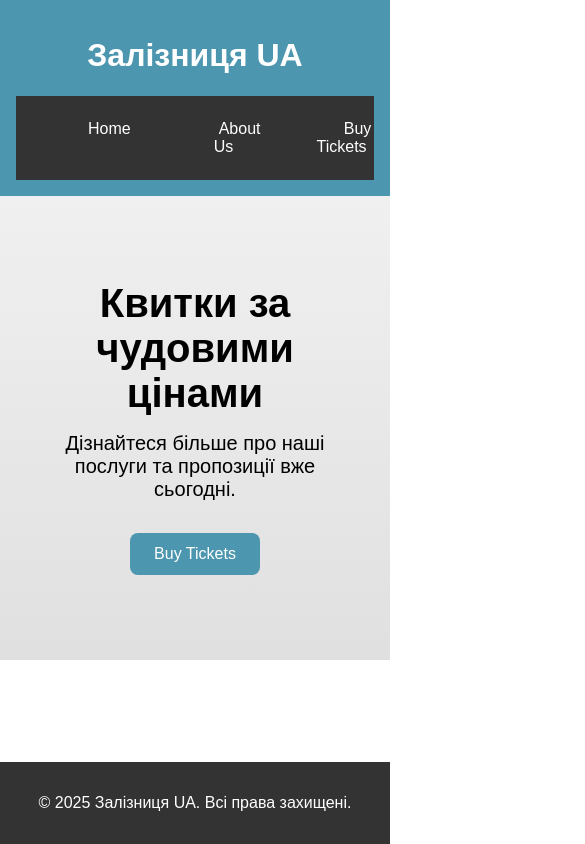
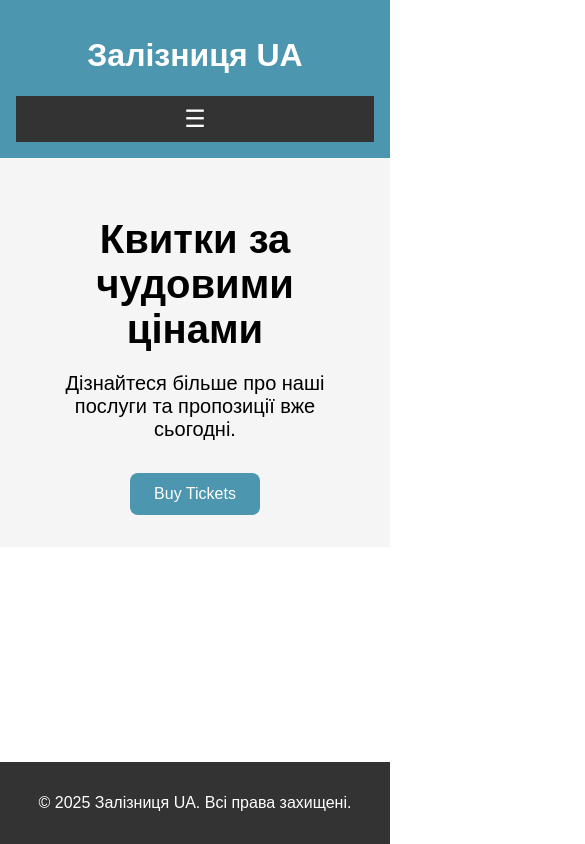
Before and after one commit to ZahariyBoris/Praktyka-3-kurs, a Vue app in the folder zaliznytsiaUA/: page / in a window 390 px wide. Shown: the top 844 px of the page, 585 px wide, since content can reach past the window. Built offline with nearby package versions, Linux system fonts and the light colour scheme.

Commit message:
made navbar responsive

```diff
--- a/zaliznytsiaUA/src/App.vue
+++ b/zaliznytsiaUA/src/App.vue
@@ -4,6 +4,8 @@
     <header>
       <h1>Залізниця UA</h1>
       <nav>
+        <button class="burger" @click="toggleMenu">&#9776;</button>
+        <div :class="['menu', { 'menu--open': isMenuOpen }]">
           <div class="right">
             <ul><router-link to="/">Home</router-link></ul>
             <ul><router-link to="/about">About Us</router-link></ul>
@@ -13,6 +15,7 @@
 
           <div class="left">
             <ul><router-link to="/your-tickets">Your Tickets</router-link></ul>
+          </div>
         </div>
       </nav>
     </header>
@@ -32,6 +35,16 @@
 
   export default {
     name: "App",
+    data() {
+      return {
+        isMenuOpen: false,
+      };
+    },
+    methods: {
+      toggleMenu() {
+        this.isMenuOpen = !this.isMenuOpen;
+      },
+    },
   };
 
 </script>
@@ -57,17 +70,27 @@
 
   nav {
     display: flex;
+    flex-direction: column;
+    background-color: #333;
+    padding: 0.5rem 1rem;
+    position: relative;
+
+    .burger {
+      background: none;
+      border: none;
+      color: white;
+      font-size: 1.5rem;
+      cursor: pointer;
+      display: none;
+    }
+
+    .menu {
+      display: flex;
+      flex-direction: row;
       justify-content: space-between;
       align-items: center;
-    background-color: #333;
-    padding: 0.5rem 1rem;
 
-    .left {
-      display: flex;
-      gap: 1rem;
-    }
-
-    .right {
+      .left, .right {
         display: flex;
         gap: 1rem;
       }
@@ -83,37 +106,9 @@
       }
     }
 
-  .hero {
+    .menu--open {
       display: flex;
       flex-direction: column;
-    justify-content: center;
-    align-items: center;
-    text-align: center;
-    padding: 2rem;
-    background: linear-gradient(to bottom, #f0f0f0, #e0e0e0);
-    height: 400px;
-
-    h1 {
-      margin: 0 0 1rem;
-      font-size: 2.5rem;
-    }
-
-    p {
-      font-size: 1.2rem;
-      margin: 0 0 1.5rem;
-    }
-
-    .btn {
-      background-color: $main-color;
-      color: white;
-      padding: 0.75rem 1.5rem;
-      text-decoration: none;
-      border-radius: 5px;
-      transition: background-color 0.3s;
-
-      &:hover {
-        background-color: #256a82;
-      }
     }
   }
 
@@ -135,7 +130,30 @@
   }
 
   ul {
-    text-decoration: none;
+    list-style: none;
+    margin: 0;
+    padding: 0;
+  }
+
+  @media (max-width: 768px) {
+    nav {
+      .burger {
+        display: block;
+      }
+
+      .menu {
+        display: none;
+      }
+
+      .menu--open {
+        display: flex;
+        flex-direction: column;
+      }
+
+      .left, .right {
+        flex-direction: column;
+      }
+    }
   }
 
 </style>
```
Lines whose indentation alone changed are shown as unchanged.
